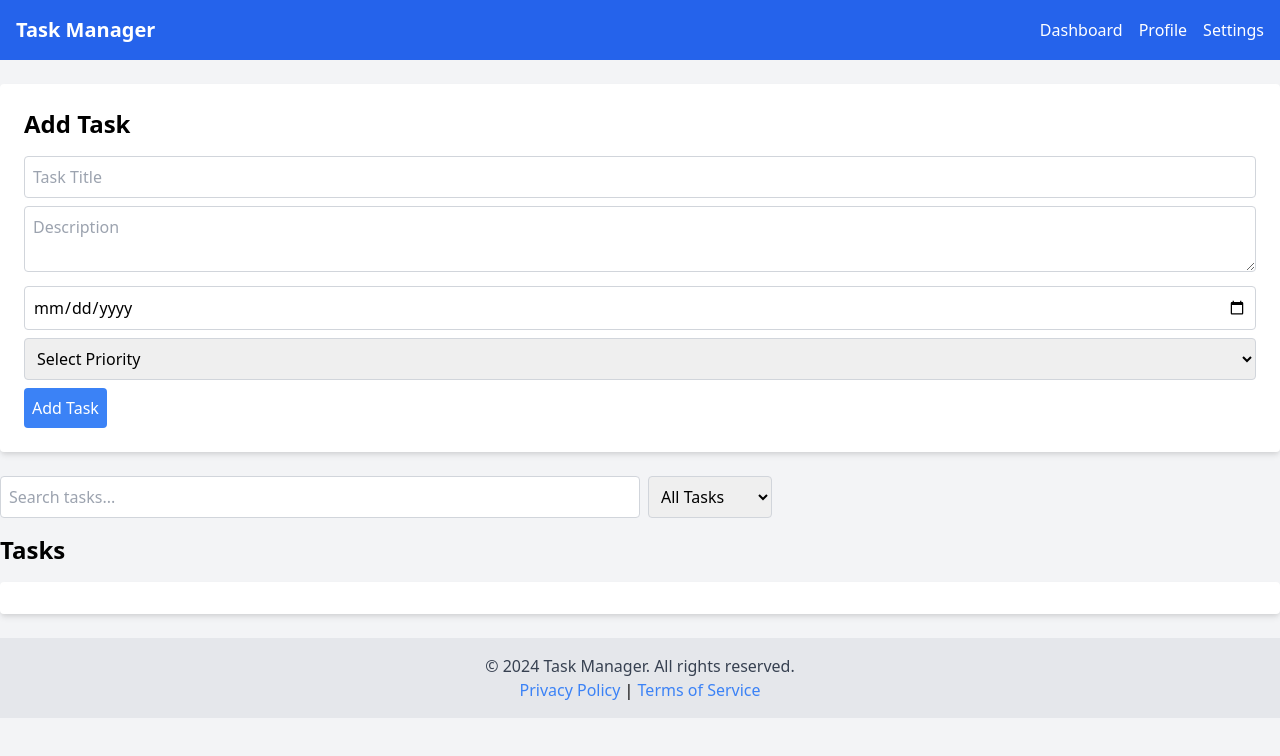
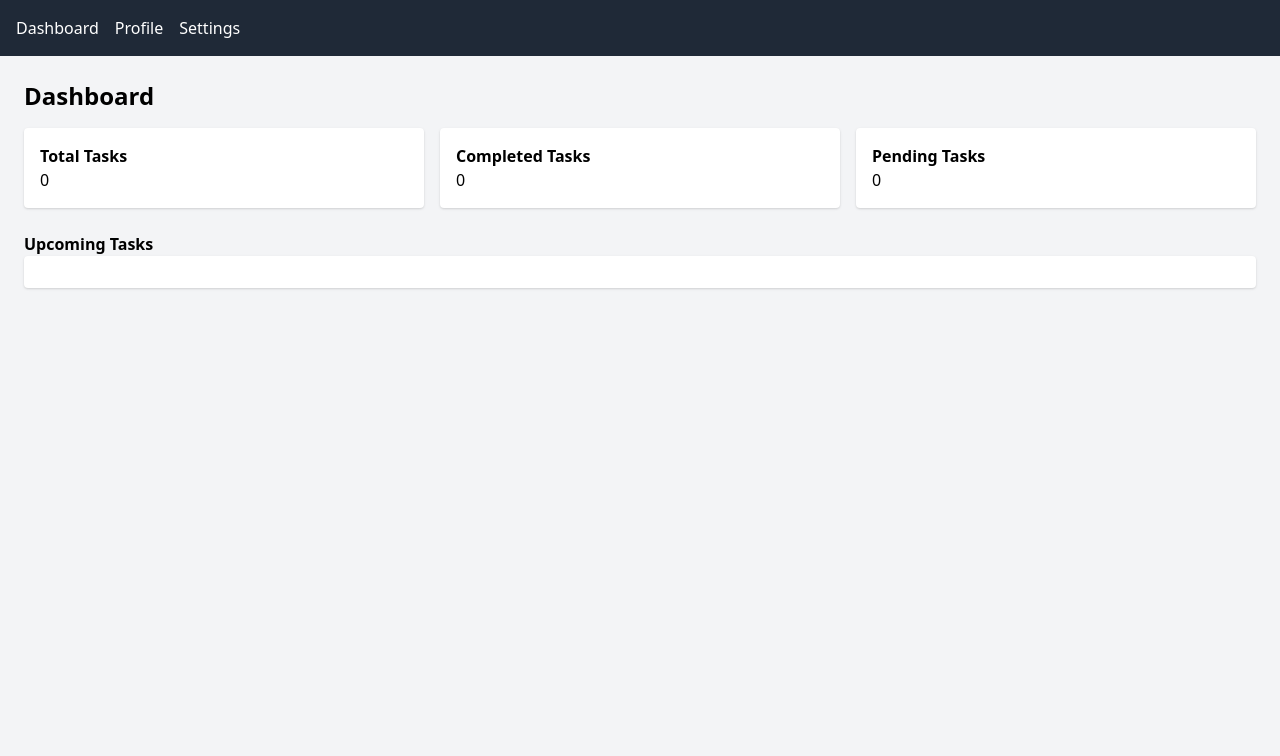
Before and after one commit to hitmananiket45/Tasks, a plain HTML site: page index.html in a window 1280 px wide. Drawn offline with nearby package versions, Linux system fonts and the light colour scheme.

Commit message:
Update index.html

```diff
--- a/index.html
+++ b/index.html
@@ -3,62 +3,155 @@
 <head>
     <meta charset="UTF-8">
     <meta name="viewport" content="width=device-width, initial-scale=1.0">
+    <title>Task Manager</title>
     <link href="https://cdn.jsdelivr.net/npm/tailwindcss@2.2.19/dist/tailwind.min.css" rel="stylesheet">
-    <title>Task Manager</title>
+    <style>
+        /* Additional custom styles can go here */
+    </style>
 </head>
-<body class="bg-gray-100">
-    <!-- Header -->
-    <header class="bg-blue-600 text-white p-4">
-        <div class="container mx-auto flex justify-between items-center">
-            <div class="text-xl font-bold">Task Manager</div>
-            <nav>
-                <ul class="flex space-x-4">
-                    <li><a href="#" class="hover:text-gray-200">Dashboard</a></li>
-                    <li><a href="#" class="hover:text-gray-200">Profile</a></li>
-                    <li><a href="#" class="hover:text-gray-200">Settings</a></li>
-                </ul>
-            </nav>
+<body class="bg-gray-100 text-black">
+    <nav class="bg-gray-800 p-4 text-white">
+        <ul class="flex space-x-4">
+            <li><a href="#dashboard" class="hover:underline">Dashboard</a></li>
+            <li><a href="#profile" class="hover:underline">Profile</a></li>
+            <li><a href="#settings" class="hover:underline">Settings</a></li>
+        </ul>
+    </nav>
+
+    <div id="dashboard" class="p-6 hidden">
+        <h2 class="text-2xl font-bold mb-4">Dashboard</h2>
+        <div class="grid grid-cols-3 gap-4">
+            <div class="bg-white p-4 rounded shadow">
+                <h3 class="font-bold">Total Tasks</h3>
+                <p id="totalTasks">0</p>
+            </div>
+            <div class="bg-white p-4 rounded shadow">
+                <h3 class="font-bold">Completed Tasks</h3>
+                <p id="completedTasks">0</p>
+            </div>
+            <div class="bg-white p-4 rounded shadow">
+                <h3 class="font-bold">Pending Tasks</h3>
+                <p id="pendingTasks">0</p>
+            </div>
         </div>
-    </header>
+        <h3 class="mt-6 font-bold">Upcoming Tasks</h3>
+        <ul id="upcomingTasks" class="bg-white rounded shadow p-4"></ul>
+    </div>
 
-    <!-- Main Content -->
-    <div class="container mx-auto mt-6">
-        <!-- Add Task Form -->
-        <div class="bg-white shadow-md rounded p-6 mb-6">
-            <h2 class="text-2xl font-bold mb-4">Add Task</h2>
-            <input id="taskTitle" type="text" class="border border-gray-300 rounded p-2 w-full mb-2" placeholder="Task Title" />
-            <textarea id="taskDescription" class="border border-gray-300 rounded p-2 w-full mb-2" placeholder="Description"></textarea>
-            <input type="date" id="dueDate" class="border border-gray-300 rounded p-2 w-full mb-2" />
-            <select id="priority" class="border border-gray-300 rounded p-2 w-full mb-2">
-                <option value="">Select Priority</option>
-                <option value="Low">Low</option>
-                <option value="Medium">Medium</option>
-                <option value="High">High</option>
-            </select>
-            <button id="addTaskBtn" class="bg-blue-500 text-white p-2 rounded hover:bg-blue-600">Add Task</button>
+    <div id="profile" class="p-6 hidden">
+        <h2 class="text-2xl font-bold mb-4">Profile</h2>
+        <div>
+            <label for="userName" class="block">Name:</label>
+            <input type="text" id="userName" class="border rounded p-2 w-full mb-4" />
+            <label for="userEmail" class="block">Email:</label>
+            <input type="email" id="userEmail" class="border rounded p-2 w-full mb-4" />
+            <button id="saveProfileBtn" class="bg-blue-500 text-white p-2 rounded">Save Changes</button>
         </div>
+    </div>
 
-        <!-- Search and Filter Section -->
-        <div class="flex mb-4">
-            <input id="searchInput" type="text" class="border border-gray-300 rounded p-2 w-1/2" placeholder="Search tasks..." />
-            <select id="filterStatus" class="border border-gray-300 rounded p-2 ml-2">
-                <option value="">All Tasks</option>
-                <option value="completed">Completed</option>
-                <option value="incomplete">Incomplete</option>
+    <div id="settings" class="p-6 hidden">
+        <h2 class="text-2xl font-bold mb-4">Settings</h2>
+        <div>
+            <label class="block mb-2">Theme:</label>
+            <select id="themeSelector" class="border rounded p-2 w-full mb-4">
+                <option value="light">Light Mode</option>
+                <option value="dark">Dark Mode</option>
             </select>
         </div>
-
-        <!-- Task List Section -->
-        <h2 class="text-2xl font-bold mb-4">Tasks</h2>
-        <ul id="taskList" class="bg-white rounded shadow-md p-4"></ul>
+        <button id="clearDataBtn" class="bg-red-500 text-white p-2 rounded">Clear All Tasks</button>
     </div>
 
-    <!-- Footer -->
-    <footer class="bg-gray-200 text-center p-4 mt-6">
-        <p class="text-gray-700">© 2024 Task Manager. All rights reserved.</p>
-        <p><a href="#" class="text-blue-500 hover:underline">Privacy Policy</a> | <a href="#" class="text-blue-500 hover:underline">Terms of Service</a></p>
-    </footer>
+    <script>
+        // Load tasks and user data from localStorage
+        const loadTasks = () => JSON.parse(localStorage.getItem("tasks")) || [];
+        const loadUserProfile = () => JSON.parse(localStorage.getItem("user")) || { name: "", email: "" };
 
-    <script src="script.js"></script>
+        // Update Dashboard Statistics
+        const updateDashboard = () => {
+            const tasks = loadTasks();
+            const totalTasks = tasks.length;
+            const completedTasks = tasks.filter(task => task.completed).length;
+            const pendingTasks = totalTasks - completedTasks;
+
+            document.getElementById("totalTasks").innerText = totalTasks;
+            document.getElementById("completedTasks").innerText = completedTasks;
+            document.getElementById("pendingTasks").innerText = pendingTasks;
+
+            // List upcoming tasks (sort by due date)
+            const upcomingTasks = tasks.filter(task => !task.completed).sort((a, b) => new Date(a.dueDate) - new Date(b.dueDate)).slice(0, 5);
+            const upcomingTasksList = document.getElementById("upcomingTasks");
+            upcomingTasksList.innerHTML = ''; // Clear existing tasks
+            upcomingTasks.forEach(task => {
+                const li = document.createElement("li");
+                li.textContent = `${task.title} - Due: ${task.dueDate}`;
+                upcomingTasksList.appendChild(li);
+            });
+        };
+
+        // Load User Profile Data
+        const loadUserProfileData = () => {
+            const user = loadUserProfile();
+            document.getElementById("userName").value = user.name;
+            document.getElementById("userEmail").value = user.email;
+        };
+
+        // Save User Profile Data
+        document.getElementById("saveProfileBtn").addEventListener("click", () => {
+            const user = {
+                name: document.getElementById("userName").value.trim(),
+                email: document.getElementById("userEmail").value.trim(),
+            };
+            localStorage.setItem("user", JSON.stringify(user));
+            alert("Profile updated successfully!");
+        });
+
+        // Theme Toggle Functionality
+        const themeSelector = document.getElementById("themeSelector");
+        themeSelector.addEventListener("change", () => {
+            if (themeSelector.value === "dark") {
+                document.body.classList.add("bg-gray-800", "text-white");
+                document.body.classList.remove("bg-gray-100", "text-black");
+            } else {
+                document.body.classList.remove("bg-gray-800", "text-white");
+                document.body.classList.add("bg-gray-100", "text-black");
+            }
+        });
+
+        // Clear All Tasks Functionality
+        document.getElementById("clearDataBtn").addEventListener("click", () => {
+            if (confirm("Are you sure you want to clear all tasks?")) {
+                localStorage.removeItem("tasks");
+                alert("All tasks cleared!");
+                updateDashboard(); // Refresh the dashboard
+                document.getElementById("upcomingTasks").innerHTML = ''; // Clear upcoming tasks list
+            }
+        });
+
+        // Show/Hide sections based on navigation clicks
+        document.querySelectorAll("nav a").forEach(link => {
+            link.addEventListener("click", (event) => {
+                event.preventDefault();
+                const section = event.target.getAttribute("href").substring(1);
+
+                // Hide all sections
+                document.querySelectorAll("#dashboard, #profile, #settings").forEach(sec => {
+                    sec.style.display = 'none';
+                });
+
+                // Show the selected section
+                document.getElementById(section).style.display = 'block';
+            });
+        });
+
+        // Initialize the application
+        const init = () => {
+            document.getElementById("dashboard").style.display = 'block'; // Show the dashboard by default
+            updateDashboard(); // Update dashboard stats
+            loadUserProfileData(); // Load user profile data
+        };
+
+        // Call the init function when the page loads
+        window.onload = init;
+    </script>
 </body>
 </html>
```
